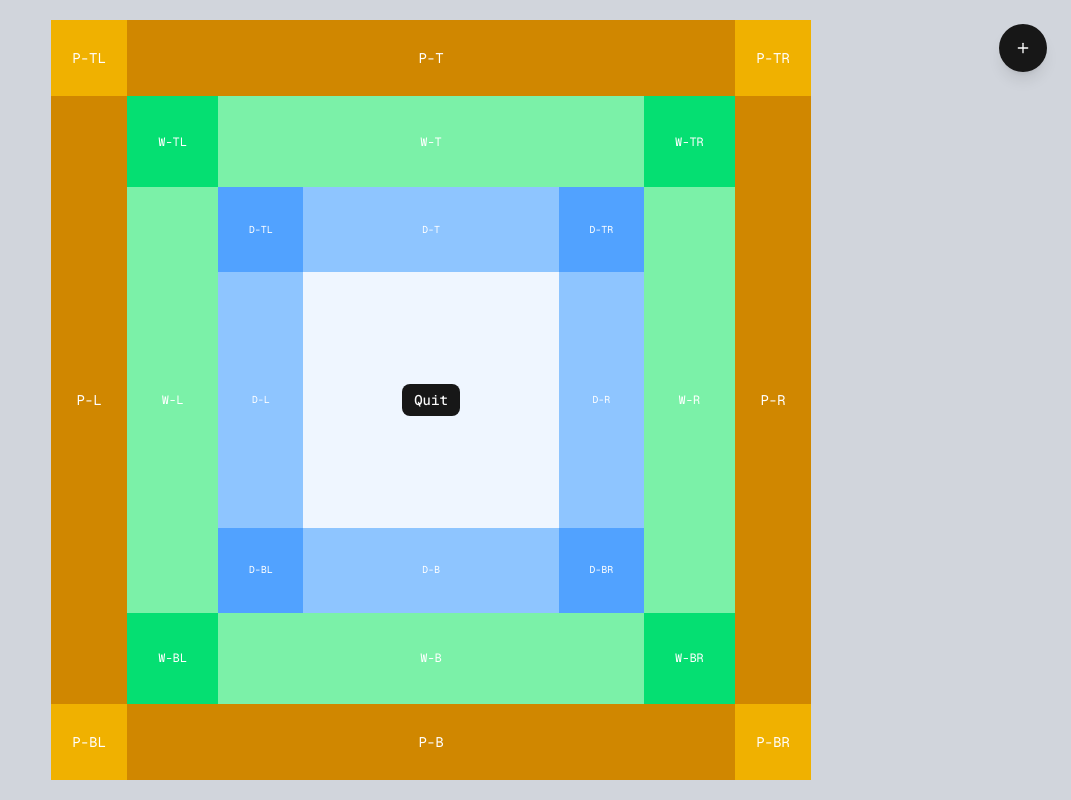
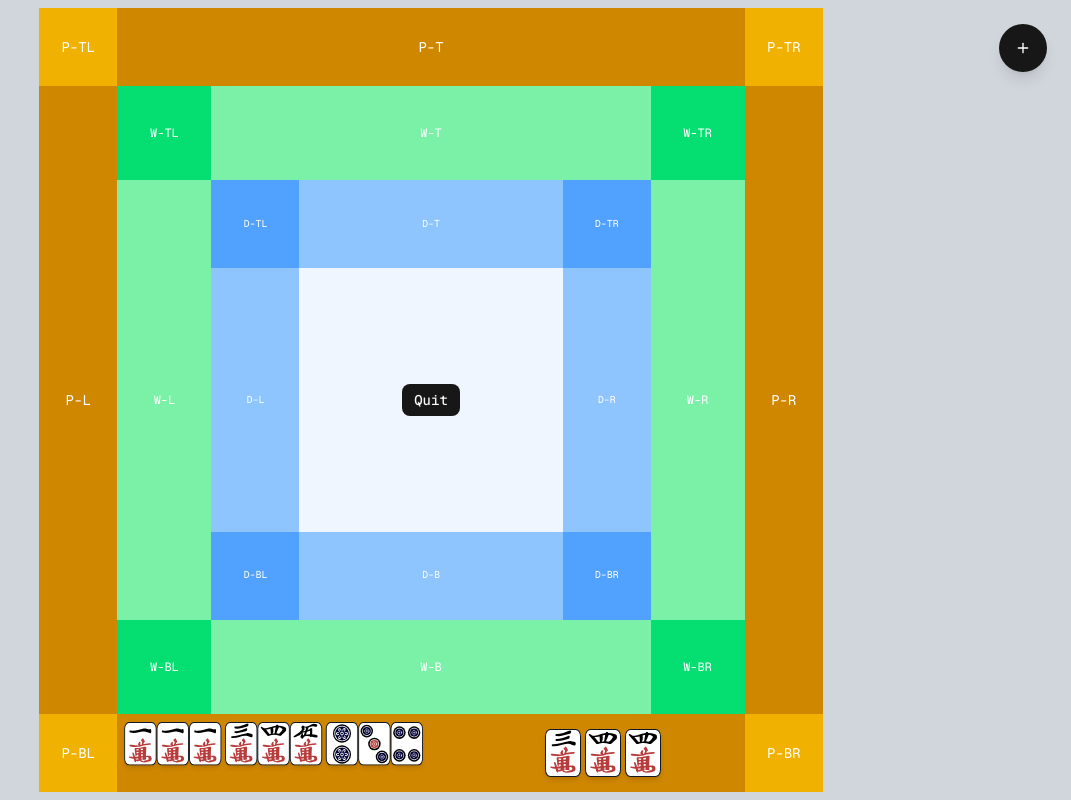
Before and after one commit to tigerbook73/mj-next, a Next.js app: page /game in a window 1280 px wide. Shown: the whole page, without its empty margins (209-1280 px from the left). Built offline with nearby package versions, Linux system fonts and the light colour scheme.

Commit message:
feat: add PlayAreaMe, PlayAreaHand, and PlayAreaOpenSet components for game layout

```diff
--- a/src/app/game/page.tsx
+++ b/src/app/game/page.tsx
@@ -1,5 +1,6 @@
 "use client";
 
+import { PlayAreaMe } from "@/components/playarea-me";
 import SpeedDial from "@/components/ui-ex/speed-dial";
 import { Button } from "@/components/ui/button";
 import { LogOut, PersonStandingIcon } from "lucide-react";
@@ -31,7 +32,7 @@ export default function Game() {
     <div className="flex h-screen w-screen items-center justify-center bg-gray-300">
       {/* Player layer (outer 3x3 grid) */}
       <div
-        className={`grid aspect-square min-h-[300px] w-[95vmin] min-w-[300px] ${outerEdge} overflow-hidden bg-green-700 font-mono text-sm text-white`}
+        className={`grid aspect-square min-h-[300px] w-[98vmin] min-w-[300px] ${outerEdge} overflow-hidden bg-green-700 font-mono text-sm text-white`}
       >
         {/* First row */}
         <div className="flex items-center justify-center bg-yellow-500">
@@ -130,7 +131,7 @@ export default function Game() {
           P-BL
         </div>
         <div className="flex items-center justify-center bg-yellow-600">
-          P-B
+          <PlayAreaMe />
         </div>
         <div className="flex items-center justify-center bg-yellow-500">
           P-BR
--- /dev/null
+++ b/src/components/playarea-hand.tsx
@@ -0,0 +1,14 @@
+import { Tile } from "./tile";
+
+export function PlayAreaHand() {
+  const tiles = [11, 12, 13, -1, -1];
+  return (
+    <div className="just flex h-full items-center">
+      {tiles.map((tid, index) => (
+        <div key={index} className="mr-1 flex">
+          <Tile key={tid} tileId={tid} hoverable />
+        </div>
+      ))}
+    </div>
+  );
+}
--- /dev/null
+++ b/src/components/playarea-me.tsx
@@ -0,0 +1,12 @@
+import { PlayAreaHand } from "./playarea-hand";
+import { PlayAreaOpenSet } from "./playarea-openset";
+
+export function PlayAreaMe() {
+  return (
+    <div className="flex h-full w-full items-center justify-between">
+      <PlayAreaOpenSet />
+      <div className="w-2" />
+      <PlayAreaHand />
+    </div>
+  );
+}
--- /dev/null
+++ b/src/components/playarea-openset.tsx
@@ -0,0 +1,20 @@
+import { Tile } from "./tile";
+
+export function PlayAreaOpenSet() {
+  const tiles = [
+    [1, 2, 3],
+    [11, 15, 19],
+    [40, 44, 48],
+  ];
+  return (
+    <div className="flex h-full origin-top-left scale-90 transform items-center pl-2">
+      {tiles.map((set, index) => (
+        <div key={index} className="mr-1 flex">
+          {set.map((tid) => (
+            <Tile key={tid} tileId={tid} selected />
+          ))}
+        </div>
+      ))}
+    </div>
+  );
+}
```
